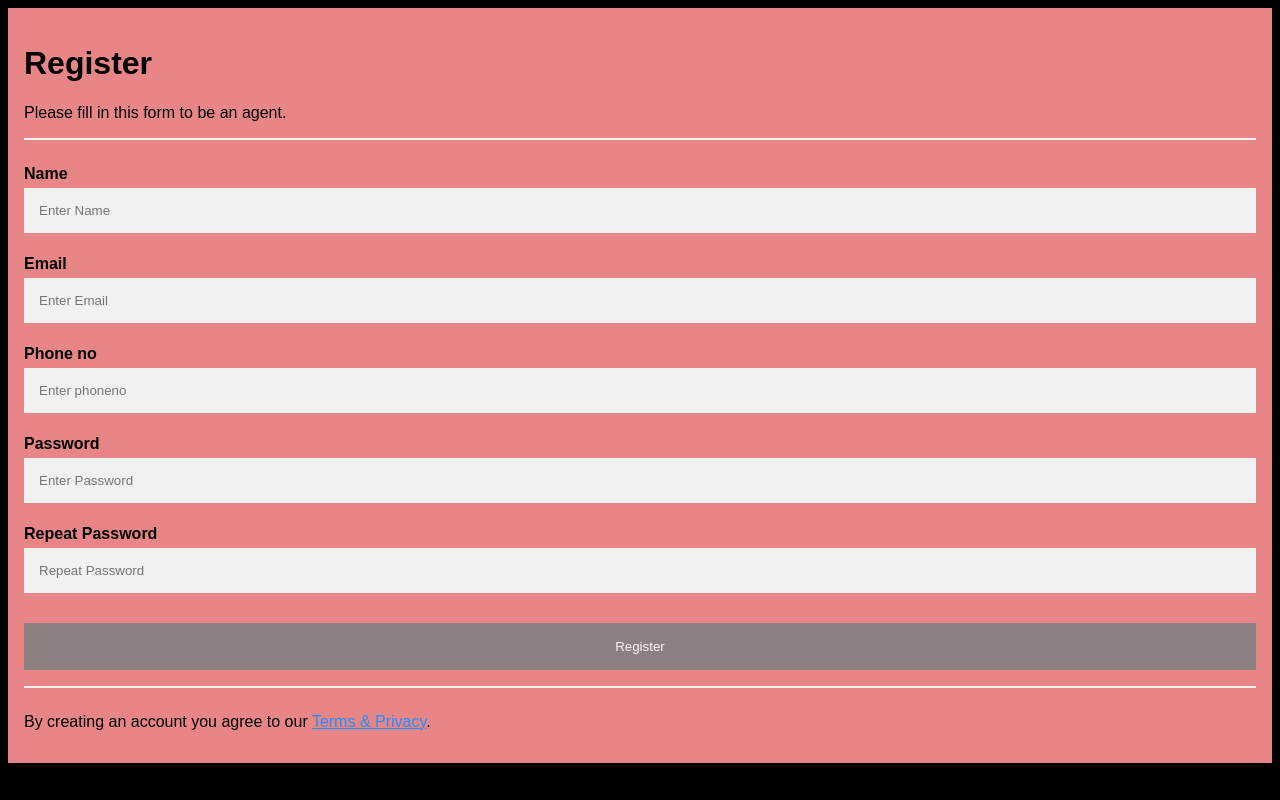
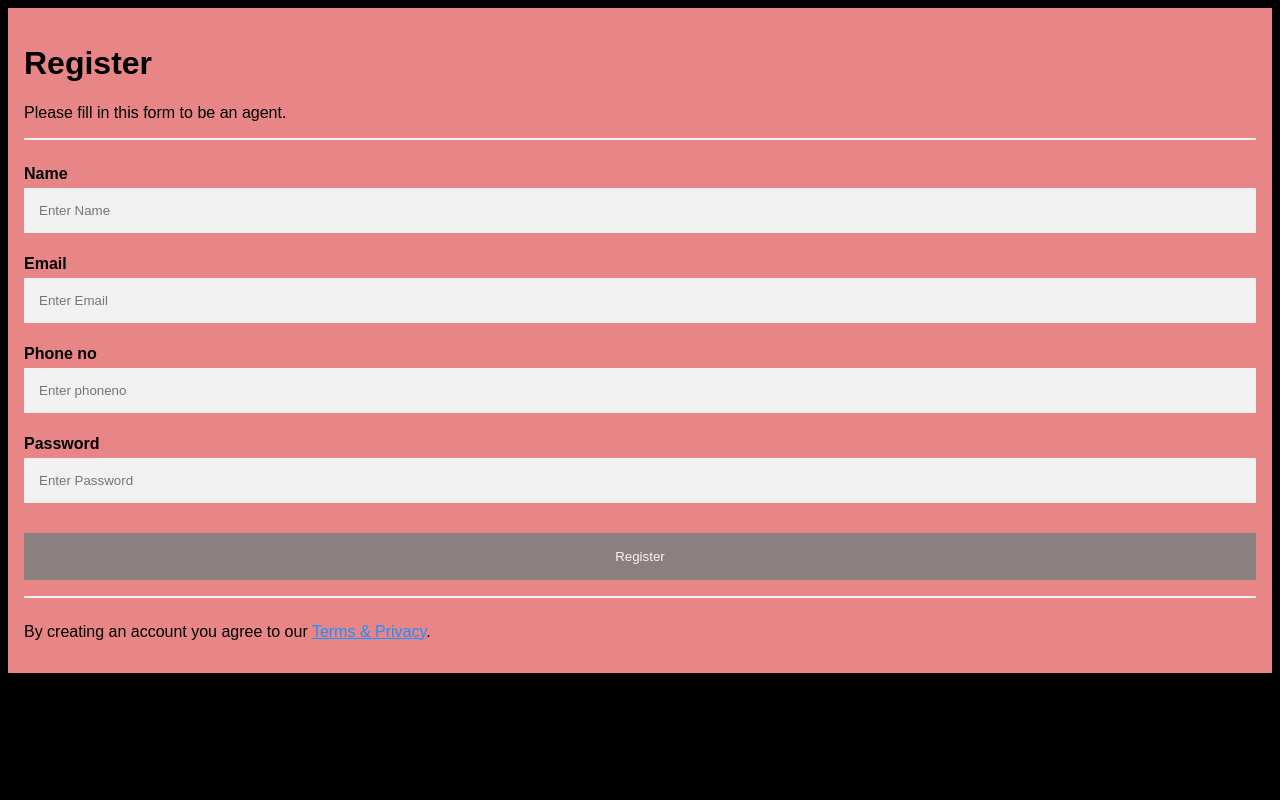
Before and after one commit to Izahhoney/ordering_system, a PHP site: page /registeragent.php in a window 1280 px wide. Run offline with PHP 8.4, Linux system fonts and the light colour scheme.

Commit message:
registeragent

```diff
--- a/registeragent.php
+++ b/registeragent.php
@@ -101,8 +101,6 @@ include('config.php');
     <label for="psw"><b>Password</b></label>
     <input type="password" placeholder="Enter Password" name="psw" id="psw" required>
 
-    <label for="psw-repeat"><b>Repeat Password</b></label>
-    <input type="password" placeholder="Repeat Password" name="psw-repeat" id="psw-repeat" required>
 
     <button type="submit" class="registerbtn">Register</button>
     <hr>
```
